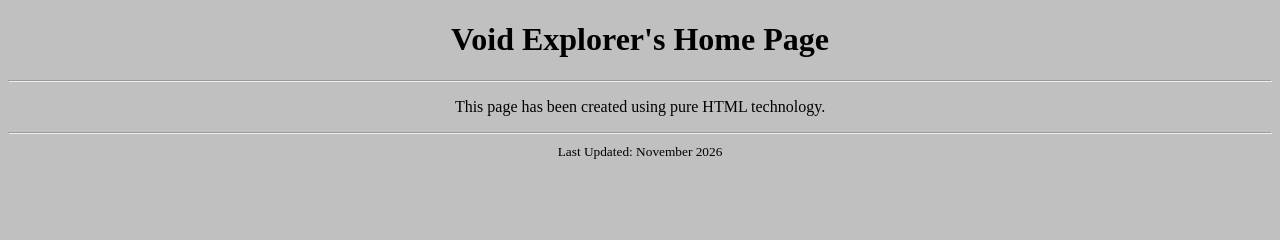
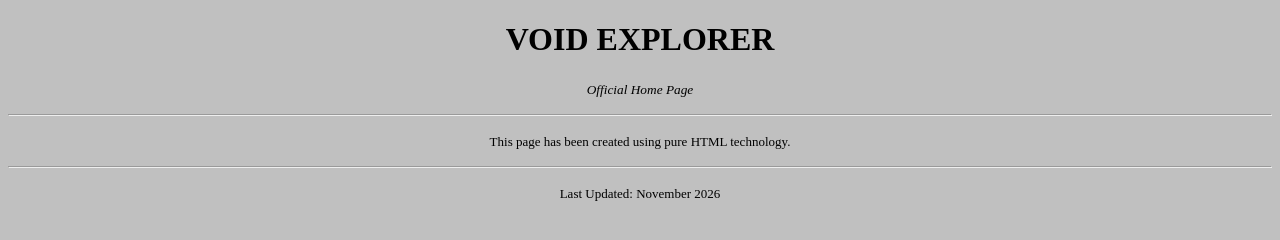
Before and after one commit to vxpl-org/vxpl, a plain HTML site: page index.html in a window 1280 px wide. Drawn offline with Linux system fonts and the light colour scheme.

Commit message:
Update index.html

```diff
--- a/index.html
+++ b/index.html
@@ -2,15 +2,17 @@
 <html>
 <head>
   <meta charset="UTF-8">
+  <meta name="viewport" content="width=device-width, initial-scale=1.0">
   <title>Void Explorer</title>
 </head>
 <body bgcolor="#C0C0C0" text="#000000" link="#0000FF" vlink="#800080">
   <center>
-    <h1>Void Explorer's Home Page</h1>
+    <h1>VOID EXPLORER</h1>
+    <p><small><i>Official Home Page</i></small></p>
     <hr>
-    <p>This page has been created using pure HTML technology.</p>
+    <p><font size="2">This page has been created using pure HTML technology.</font></p>
     <hr>
-    <small>Last Updated: November 2026</small>
+    <p><font size="2">Last Updated: November 2026</font></p>
   </center>
 </body>
 </html>
```
